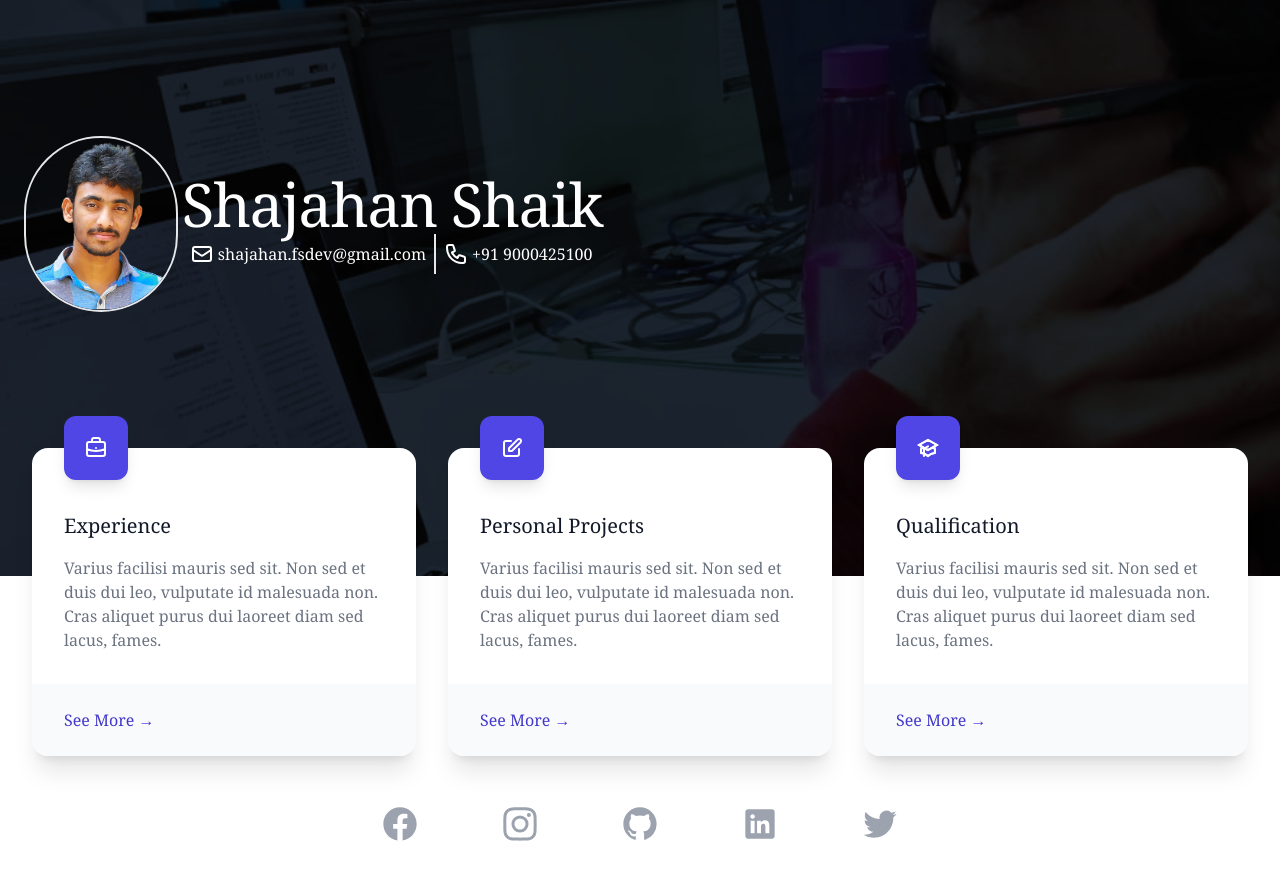
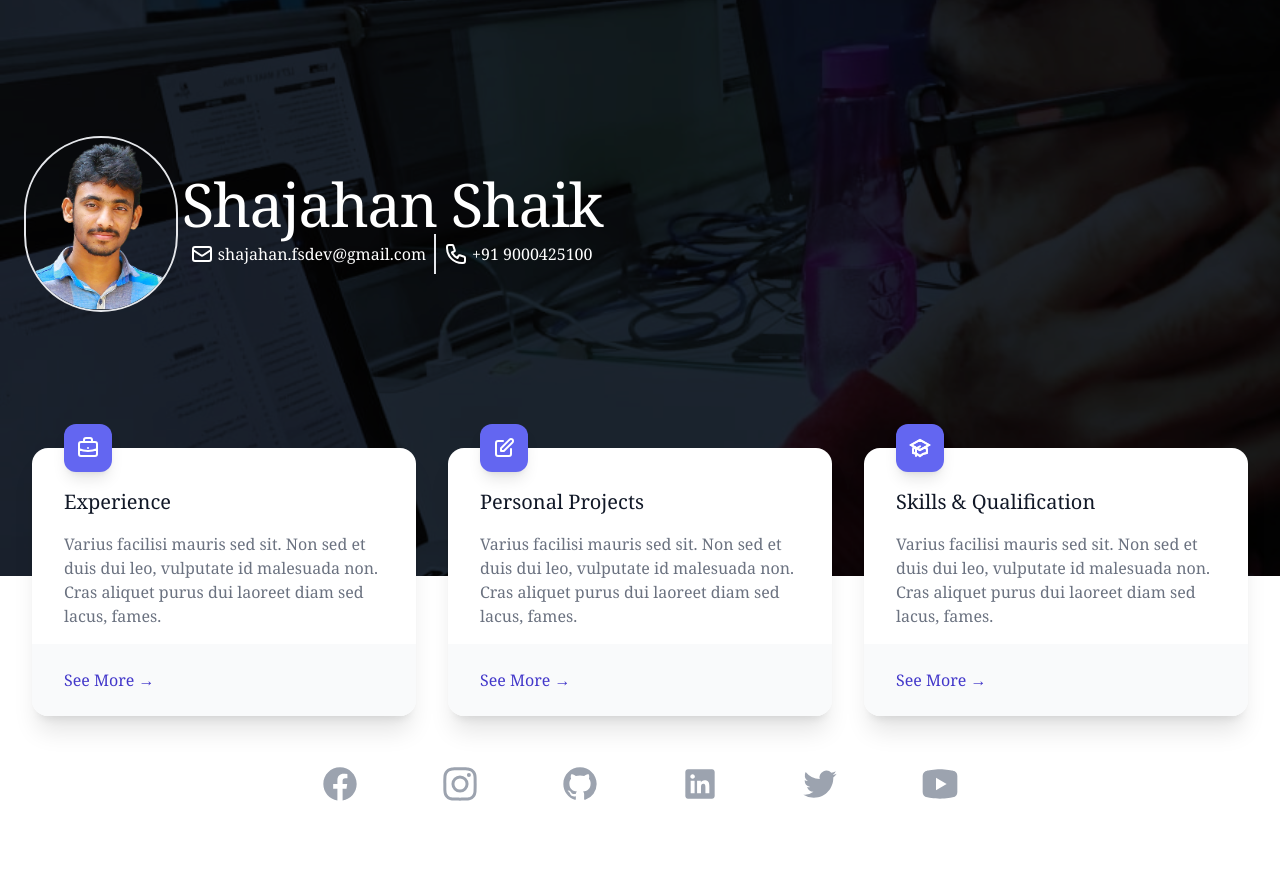
Before and after one commit to SHAJAHAN-OHT/profile, a Next.js app in the folder shajahan-profile/: page / in a window 1280 px wide. Shown: the top 880 px of the page. After the commit the page ends 852 px from the top, so only its background shows below. Built offline with nearby package versions, Linux system fonts and the light colour scheme.

Commit message:
qualification added

```diff
--- a/shajahan-profile/pages/index.tsx
+++ b/shajahan-profile/pages/index.tsx
@@ -6,6 +6,7 @@ import ProfileHeader from './profile-header'
 export default function Home() {
   return (
     <div>
+
       <Head>
         <link rel="shortcut icon" href="tab_img.png" type="image/x-icon" />
         <title>Shajahan Shaik</title>
--- a/shajahan-profile/pages/profile-footer.tsx
+++ b/shajahan-profile/pages/profile-footer.tsx
@@ -58,14 +58,23 @@ clipRule="evenodd"
           <path d="M8.29 20.251c7.547 0 11.675-6.253 11.675-11.675 0-.178 0-.355-.012-.53A8.348 8.348 0 0022 5.92a8.19 8.19 0 01-2.357.646 4.118 4.118 0 001.804-2.27 8.224 8.224 0 01-2.605.996 4.107 4.107 0 00-6.993 3.743 11.65 11.65 0 01-8.457-4.287 4.106 4.106 0 001.27 5.477A4.072 4.072 0 012.8 9.713v.052a4.105 4.105 0 003.292 4.022 4.095 4.095 0 01-1.853.07 4.108 4.108 0 003.834 2.85A8.233 8.233 0 012 18.407a11.616 11.616 0 006.29 1.84" />
         </svg>
       ),
+    },
+    {
+      name: 'You Tube',
+      href: 'https://www.youtube.com/channel/UC255lpHf9TspVkeGEblgm1A',
+      icon: (props) => (
+        <svg fill="currentColor" xmlns="http://www.w3.org/2000/svg" {...props}  viewBox="0 0 30 30" width="30px" height="30px">
+<path d="M 15 4 C 10.814 4 5.3808594 5.0488281 5.3808594 5.0488281 L 5.3671875 5.0644531 C 3.4606632 5.3693645 2 7.0076245 2 9 L 2 15 L 2 15.001953 L 2 21 L 2 21.001953 A 4 4 0 0 0 5.3769531 24.945312 L 5.3808594 24.951172 C 5.3808594 24.951172 10.814 26.001953 15 26.001953 C 19.186 26.001953 24.619141 24.951172 24.619141 24.951172 L 24.621094 24.949219 A 4 4 0 0 0 28 21.001953 L 28 21 L 28 15.001953 L 28 15 L 28 9 A 4 4 0 0 0 24.623047 5.0546875 L 24.619141 5.0488281 C 24.619141 5.0488281 19.186 4 15 4 z M 12 10.398438 L 20 15 L 12 19.601562 L 12 10.398438 z"/>
+</svg>
+      ),
     }
   ]
 
   export default function ProfileFooter() {
     return (
-      <footer className="bg-white">
+      <footer className="bg-white md:mt-0 mt-5">
         <div className="max-w-7xl mx-auto py-12 px-4 sm:px-6 md:flex md:items-center md:justify-center lg:px-8">
-          <div className="flex justify-center md:space-x-20 space-x-5 md:order-2">
+          <div className="flex justify-center md:space-x-20 space-x-3 md:order-2">
             {navigation.map((item) => (
               <a key={item.name} href={item.href} target={"_blank"} className="text-gray-400 hover:text-gray-500">
                 <span className="sr-only">{item.name}</span>
--- a/shajahan-profile/pages/profile-header.tsx
+++ b/shajahan-profile/pages/profile-header.tsx
@@ -22,37 +22,103 @@
 /* This example requires Tailwind CSS v2.0+ */
 import { NewspaperIcon, PhoneIcon, SupportIcon, BriefcaseIcon, AcademicCapIcon, PencilAltIcon } from '@heroicons/react/outline'
 import { useState } from 'react'
+import Qualification from './qualification';
 
 const data = [
     {
-        id:0,
+        id: 0,
         name: 'Experience',
         description:
             'Varius facilisi mauris sed sit. Non sed et duis dui leo, vulputate id malesuada non. Cras aliquet purus dui laoreet diam sed lacus, fames.',
         icon: BriefcaseIcon,
     },
     {
-        id:1,
+        id: 1,
         name: 'Personal Projects',
         description:
             'Varius facilisi mauris sed sit. Non sed et duis dui leo, vulputate id malesuada non. Cras aliquet purus dui laoreet diam sed lacus, fames.',
         icon: PencilAltIcon,
+        data:[
+            {
+                id:0,
+                name:'',
+                content:''
+            }
+        ]
     },
     {
-        id:2,
-        name: 'Qualification',
+        id: 2,
+        name: 'Skills & Qualification',
         description:
             'Varius facilisi mauris sed sit. Non sed et duis dui leo, vulputate id malesuada non. Cras aliquet purus dui laoreet diam sed lacus, fames.',
         icon: AcademicCapIcon,
+        data: {
+            qualification: [
+                {
+                    id: 1,
+                    name: 'Master of Technology in Computer Science & Engineering from 2017 to 2020',
+                    content: 'I got master of Technology certificate from Teegala Krishna Reddy Engineering College, Approved by AICTE, New Delhi and Permanent Affiliation to Jawaharlal Nehru Technological University, Hyderabad, Accredited by NBA & NAAC "A" Grade. Located in the area Medbowli, Meerpet, Saroornagar, Hyderabad.'
+                },
+                {
+                    id: 1,
+                    name: 'Bachelor of Technology in Computer Science & Engineering from 2013 to 2017',
+                    content: 'I got Bachelor of Technology certificate from Madhira Institute of Technology and Science, Affiliation to Jawaharlal Nehru Technological University, Hyderabad. Located in Kodad, Suryapet District, Telangana.'
+                },
+                {
+                    id: 1,
+                    name: 'HSC(Higher Secondary School Certificate)/ Intermediate from 2011 to 2013',
+                    content: 'My Intermediate completed in Priyadarshini Junior College. Located in Huzur Nagar, Surypet District, Telangana.'
+                },
+                {
+                    id: 1,
+                    name: 'SSC(Secondary School Certificate) from 2010 to 2011',
+                    content: 'I did Schooling n Zilla Parishat High School. Located in Amaravaram Village, Surypet District, Telangana.'
+                }],
+            skills: [
+                {
+                    point: 'Good knowledge on Fornt-end and Back-end development of Web Applications.',
+                },
+                {
+                    point: 'Programming Languages Known, HTML, CSS, JavaScript and Frameworks : React, Next js, Angular, Tailwind CSS, Nest js, Express js, MongoDB.',
+                },
+                {
+                    point: 'Good awareness on SQL',
+
+                },
+                {
+                    point: 'Knowledge on Visual Studio Code, Unity 3D Game Engine, MS-OFFICE, WPS.',
+
+                },
+                {
+                    point: 'Easily recognize structure of programming.',
+
+                },
+                {
+                    point: 'Quick learner and self motivating.',
+
+                },
+                {
+                    point: 'Passion of developing new things and my work.',
+
+                },
+                {
+                    point: 'Always learn new things. ',
+
+                }
+            ]
+
+
+        }
+
     },
 ]
 
 export default function ProfileHeader() {
-    const [showhide,setShowHide] = useState<boolean>(true)
-    let [profileData,setProfileData] = useState<any>(data);
-    const[singlData, setSingleData] = useState<any>(null)
+    const [showhide, setShowHide] = useState<boolean>(true)
+    let [profileData, setProfileData] = useState<any>(data);
+    const [singlData, setSingleData] = useState<any>(null)
     // console.log(profileData[0])
-    const show = (id:number) => {
+    const show = (id: number) => {
         // setIndex(id)
         // console.log(id)
         // supportLinks = supportLinks[id]
@@ -62,7 +128,7 @@ export default function ProfileHeader() {
         console.log(profileData[id])
 
     }
-    const hide = (id:any)=>{
+    const hide = (id: any) => {
         setSingleData(null);
         setShowHide(true)
 
@@ -111,18 +177,18 @@ console.log(profileData[id])
                 {singlData == null ? <div className="grid grid-cols-1 gap-y-20 lg:grid-cols-3 lg:gap-y-0 lg:gap-x-8 ">
                     {profileData.map((link) => (
                         <div key={link.name} className="flex flex-col bg-white rounded-2xl shadow-xl">
-                            <div className="flex-1 relative pt-16 px-6 pb-8 md:px-8">
-                                <div className="absolute top-0 p-5 inline-block bg-indigo-600 rounded-xl shadow-lg transform -translate-y-1/2">
+                            <div className="flex-1 relative pt-10 px-6 pb-4 md:px-8">
+                                <div className="absolute top-0 p-3 inline-block bg-indigo-500 rounded-xl shadow-lg transform -translate-y-1/2">
                                     <link.icon className="h-6 w-6 text-white" aria-hidden="true" />
                                 </div>
                                 <h3 className="text-xl font-medium text-gray-900">{link.name}</h3>
                                 <p className="mt-4 text-base text-gray-500">{link.description}</p>
                             </div>
                             <div className="p-6 bg-gray-50 rounded-bl-2xl rounded-br-2xl md:px-8">
-                                { showhide ? <a onClick={()=>show(link?.id)} className="text-base cursor-pointer font-medium text-indigo-700 hover:text-indigo-600">
+                                {showhide ? <a onClick={() => show(link?.id)} className="text-base cursor-pointer font-medium text-indigo-700 hover:text-indigo-600">
                                     See More<span aria-hidden="true"> &rarr;</span>
                                 </a> :
-                                <a onClick={()=>hide(link?.id)}  className="text-base font-medium cursor-pointer text-indigo-700 hover:text-indigo-600">
+                                    <a onClick={() => hide(link?.id)} className="text-base font-medium cursor-pointer text-indigo-700 hover:text-indigo-600">
                                         <span aria-hidden="true"> &larr;</span>Back
                                     </a>}
                             </div>
@@ -133,18 +199,20 @@ console.log(profileData[id])
                     <div className="grid grid-cols-1 gap-y-20 lg:gap-y-0 lg:gap-x-8 transform ease-in-out ">
 
                         <div key={singlData.name} className="flex flex-col bg-white rounded-2xl shadow-xl">
-                            <div className="flex-1 relative pt-16 px-6 pb-8 md:px-8">
-                                <div className="absolute top-0 p-5 inline-block bg-indigo-600 rounded-xl shadow-lg transform -translate-y-1/2">
+                            <div className="flex-1 relative pt-10 px-6 pb-8 md:px-8">
+                                <div className="absolute top-0 p-3 inline-block bg-indigo-600 rounded-xl shadow-lg transform -translate-y-1/2">
                                     <singlData.icon className="h-6 w-6 text-white" aria-hidden="true" />
                                 </div>
-                                <h3 className="text-xl font-medium text-gray-900">{singlData.name}</h3>
-                                <p className="mt-4 text-base text-gray-500">{singlData.description}</p>
+                                {/* <h3 className="text-2xl font-bold text-gray-900">{singlData.name}</h3> */}
+                                <div className="mt-4 ">
+                                    {singlData.id == 2 ? <Qualification props={singlData.data} /> : null}
+                                </div>
                             </div>
                             <div className="p-6 bg-gray-50 rounded-bl-2xl rounded-br-2xl md:px-8">
-                                { showhide ? <a onClick={()=>show(singlData?.id)} className="text-base cursor-pointer font-medium text-indigo-700 hover:text-indigo-600">
+                                {showhide ? <a onClick={() => show(singlData?.id)} className="text-base cursor-pointer font-medium text-indigo-700 hover:text-indigo-600">
                                     See More<span aria-hidden="true"> &rarr;</span>
                                 </a> :
-                                <a onClick={()=>hide(singlData?.id)}  className="text-base font-medium cursor-pointer text-indigo-700 hover:text-indigo-600">
+                                    <a onClick={() => hide(singlData?.id)} className="text-base font-medium cursor-pointer text-indigo-700 hover:text-indigo-600">
                                         <span aria-hidden="true"> &larr;</span>Back
                                     </a>}
                             </div>
--- a/shajahan-profile/pages/qualification.tsx
+++ b/shajahan-profile/pages/qualification.tsx
@@ -1,7 +1,28 @@
-function Qualification() {
+function Qualification(pageProps:any) {
+    console.log("data",pageProps.props)
     return (
-        <div>
-            Qualification
+        <div className="divide-y-2 space-y-2">
+        <div className="space-y-3">
+            <h3 className="text-2xl font-bold text-gray-900">Skills</h3>
+            <ul>
+                {pageProps?.props?.skills.map((item:any,index:number)=>(
+                    <li key={index} className="p-3 space-y-2 list-disc	list-inside">
+                        {item.point}
+                    </li>
+                ))}
+            </ul>
+        </div>
+        <div className="space-y-3 pt-2">
+            <h3 className="text-2xl font-bold text-gray-900">Qualification</h3>
+            <div>
+                {pageProps?.props?.qualification.map((item:any,index:number)=>(
+                    <div key={index} className="p-3 space-y-2">
+                        <div className="text-lg font-semibold">{item.name}</div>
+                        <p className="indent-8">{item.content}</p>
+                    </div>
+                ))}
+            </div>
+        </div>
         </div>
      );
 }
--- a/shajahan-profile/styles/globals.css
+++ b/shajahan-profile/styles/globals.css
@@ -9,8 +9,8 @@ body {
 
 }
 
-@media screen and (min-width: 480px) {
+@media screen and (max-width: 500px) {
     body {
-        /* width: max-content;  */
+        width: max-content;
     }
   }
```
Lines whose indentation alone changed are shown as unchanged.
